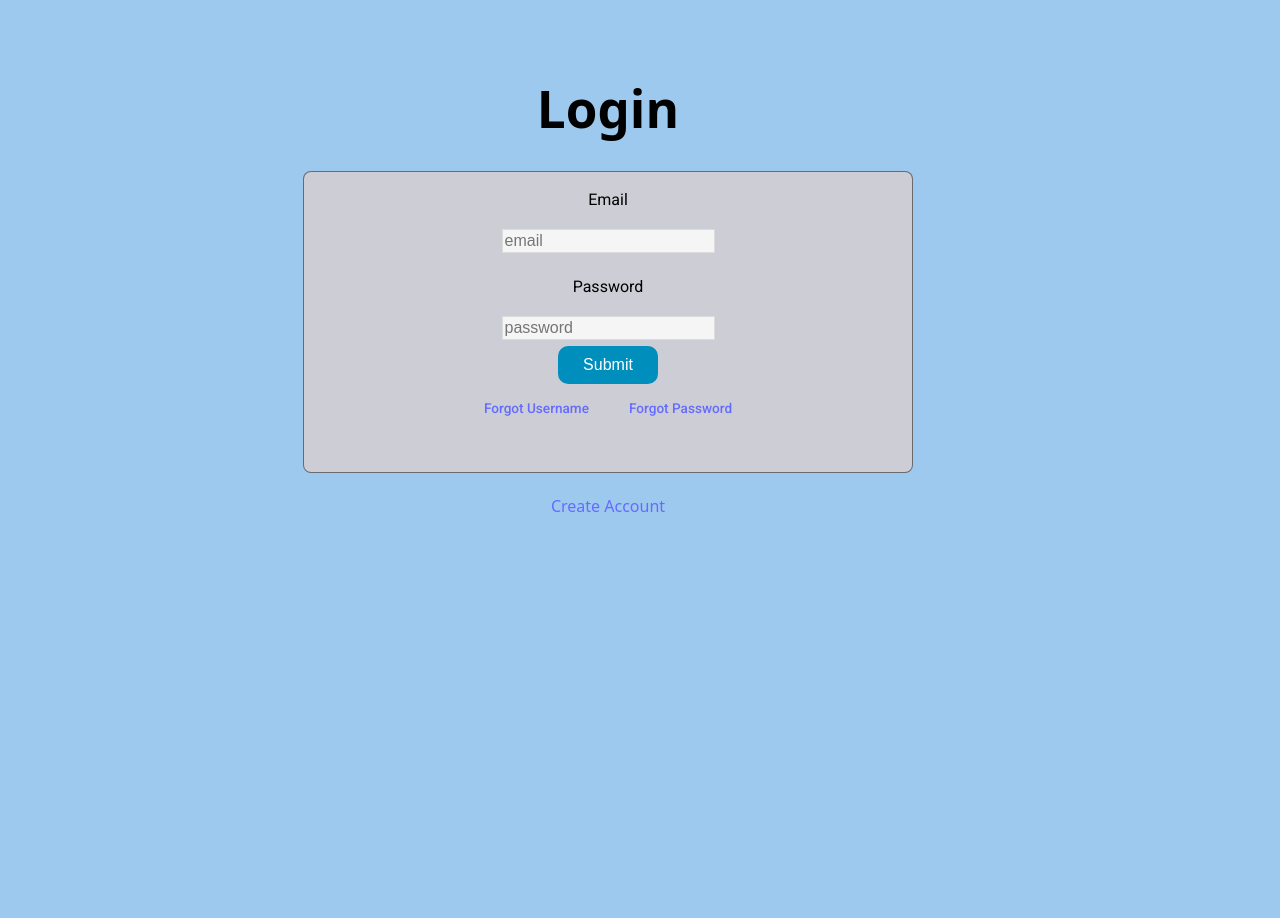
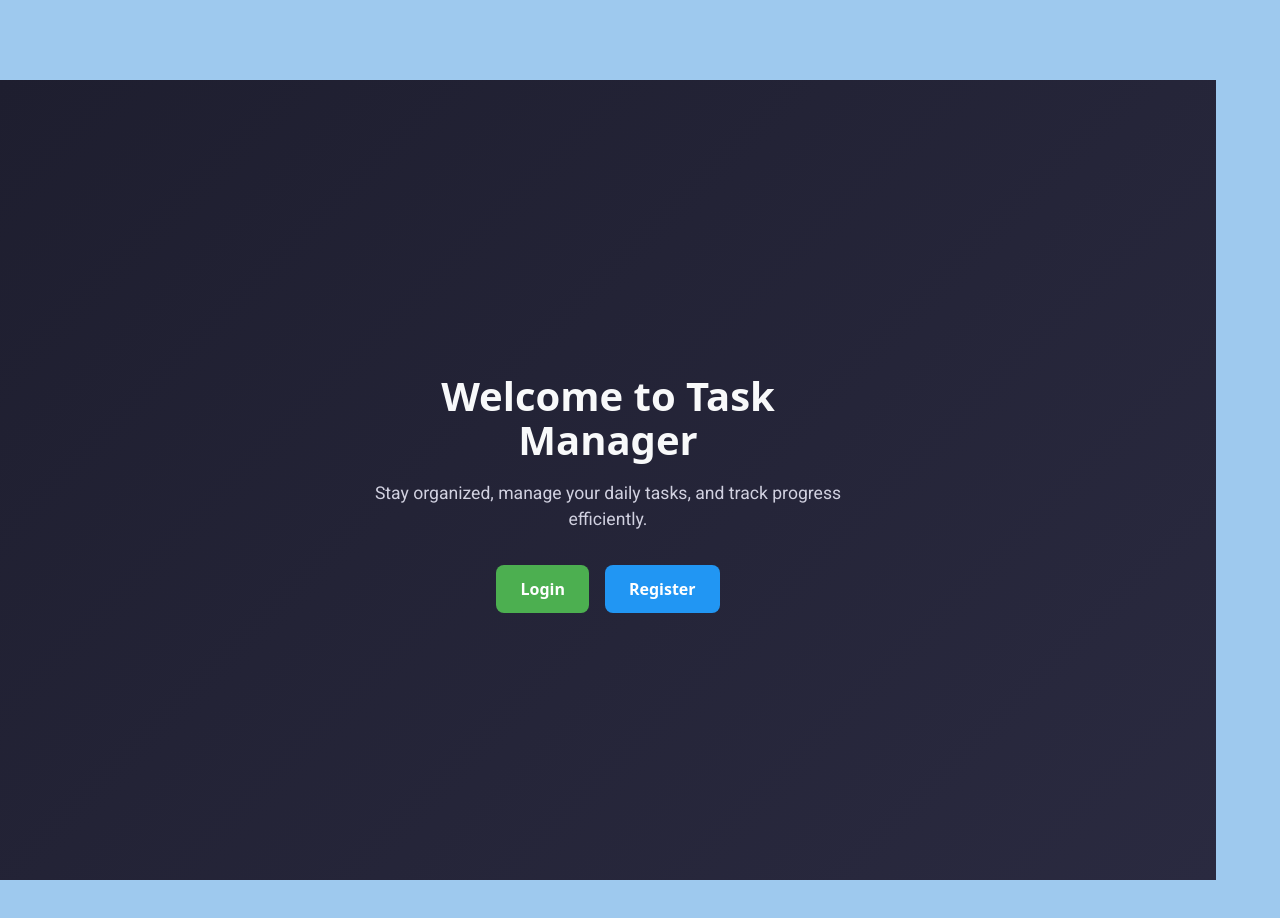
Before and after one commit to Dave8219/my-task-manager-app, a React (Vite) app: page / in a window 1280 px wide. Before the commit this address led to /user/login. Shown: the top 918 px of the page. Built offline with nearby package versions, Linux system fonts and the light colour scheme.

Commit message:
Connected the reset password logic from the frontend to the backend

```diff
--- a/src/App.jsx
+++ b/src/App.jsx
@@ -1,8 +1,10 @@
 import { useState, useContext } from "react";
+import Home from "../src/my-app/Home.jsx";
 import RenderTasksPage from "./my-app/RenderTasksPage.jsx";
 import LoginPage from "./my-app/LoginPage.jsx";
 import CreateAccountPage from "./my-app/CreateAccountPage.jsx";
 import VerifyEmailPage from "./my-app/VerifyEmailPage.jsx";
+import ResetPassword from "./my-app/ResetPassword.jsx";
 import { AuthContext, AuthProvider } from "./my-app/components/AuthContext.jsx";
 import {
   BrowserRouter as Router,
@@ -19,7 +21,7 @@ function App() {
         <div className="container">
           <Routes>
             <Route
-              path="/"
+              path="/tasks"
               element={
                 <RequireAuth>
                   <RenderTasksPage />
@@ -32,6 +34,8 @@ function App() {
               element={<CreateAccountPage />}
             />
             <Route path="/verify" element={<VerifyEmailPage />} />
+            <Route path="/reset-password/:token" element={<ResetPassword />} />
+            <Route path="/" element={<Home />} />
           </Routes>
         </div>
       </Router>
--- /dev/null
+++ b/src/my-app/Home.jsx
@@ -0,0 +1,26 @@
+import { Link } from "react-router-dom";
+import "./Home.css";
+
+function Home() {
+  return (
+    <div className="home-container">
+      <div className="home-content">
+        <h1 className="home-title">Welcome to Task Manager</h1>
+        <p className="home-subtitle">
+          Stay organized, manage your daily tasks, and track progress
+          efficiently.
+        </p>
+        <div className="home-buttons">
+          <Link to="/user/login" className="home-btn login-btn">
+            Login
+          </Link>
+          <Link to="/new-user/create-account" className="home-btn register-btn">
+            Register
+          </Link>
+        </div>
+      </div>
+    </div>
+  );
+}
+
+export default Home;
--- a/src/my-app/LoginPage.jsx
+++ b/src/my-app/LoginPage.jsx
@@ -23,7 +23,7 @@ const LoginPage = () => {
       const token = response.data.token;
       localStorage.setItem("token", token);
       setIsLoggedIn(true);
-      navigate("/", { replace: true });
+      navigate("/tasks", { replace: true });
     } catch (error) {
       // console.log(error, "Login Failed:", error.response?.data || error.message);
       console.error("Login failed:", error.response?.data || error.message);
--- a/src/my-app/RenderTasksPage.jsx
+++ b/src/my-app/RenderTasksPage.jsx
@@ -23,7 +23,7 @@ const RenderTasks = () => {
 
         setPeople(
           response.data.tasks.map((task) => ({
-            id: task._id,
+            _id: task._id,
             name: task.name,
             task: task.task,
             progress: task.progress,
@@ -55,31 +55,62 @@ const RenderTasks = () => {
     setPeople([...people, newPerson]);
   };
 
-  const deletePerson = async (id) => {
+  const deletePerson = async (_id) => {
     try {
-      if (typeof id === "string" && id.length === 24) {
+      if (typeof _id === "string" && _id.length === 24) {
         const token = localStorage.getItem("token");
-        console.log("Deleting person with id:", id);
+        console.log("Deleting person with id:", _id);
 
-        await axios.delete(`http://localhost:3000/tasks/${id}`, {
+        await axios.delete(`http://localhost:3000/tasks/${_id}`, {
           headers: {
             Authorization: `Bearer ${token}`,
           },
         });
       }
-      setPeople(people.filter((person) => person.id !== id));
+      setPeople(people.filter((person) => person._id !== _id));
     } catch (error) {
       console.error(error);
       alert("Failed to delete task. Please try again.");
     }
   };
-
+  /*
   const editPerson = (updatedPerson) => {
     setPeople(
       people.map((person) =>
         person.id === updatedPerson.id ? { ...updatedPerson } : person
       )
     );
+  };
+*/
+
+  const editPerson = async (updatedPerson) => {
+    try {
+      const token = localStorage.getItem("token");
+      // const id = updatedPerson._id; // use _id for backend
+      // Send the updated data to your backend
+      const response = await axios.patch(
+        `http://localhost:3000/tasks/${updatedPerson._id}`,
+        { ...updatedPerson },
+        {
+          headers: {
+            Authorization: `Bearer ${token}`,
+          },
+        }
+      );
+      const updatedTask = response.data.task || response.data;
+      // Update local state with the returned updated task
+      console.log("Updated response:", updatedTask);
+
+      setPeople((prevPeople) =>
+        prevPeople.map((person) =>
+          person._id === updatedPerson._id
+            ? { ...person, ...updatedTask }
+            : person
+        )
+      );
+    } catch (error) {
+      console.error("Error updating person", error);
+    }
   };
 
   return (
--- /dev/null
+++ b/src/my-app/ResetPassword.jsx
@@ -0,0 +1,42 @@
+import { useState } from "react";
+import { useParams, useNavigate } from "react-router-dom";
+import axios from "axios";
+
+const ResetPassword = () => {
+  const { token } = useParams();
+  const navigate = useNavigate();
+  const [password, setPassword] = useState("");
+  const [message, setMessage] = useState("");
+
+  const handleSubmit = async (e) => {
+    e.preventDefault();
+    try {
+      const res = await axios.post(
+        `http://localhost:3000/auth/reset-password/${token}`,
+        { password }
+      );
+      setMessage(res.data.msg);
+      setTimeout(() => navigate("/user/login"), 2000);
+    } catch (error) {
+      setMessage(error.response?.data?.msg || "Something went wrong.");
+    }
+  };
+
+  return (
+    <div>
+      <h2>Reset Password</h2>
+      <form onSubmit={handleSubmit}>
+        <input
+          type="password"
+          placeholder="Enter new password"
+          value={password}
+          onChange={(e) => setPassword(e.target.value)}
+        />
+        <button type="submit">Reset Password</button>
+      </form>
+      {message && <p>{message}</p>}
+    </div>
+  );
+};
+
+export default ResetPassword;
--- a/src/my-app/VerifyEmailPage.jsx
+++ b/src/my-app/VerifyEmailPage.jsx
@@ -1,18 +1,42 @@
 import "./styles/tasks.css";
+import { useState } from "react";
+import axios from "axios";
 
 const VerifyEmail = () => {
+  const [email, setEmail] = useState("");
+  const [message, setMessage] = useState("");
+
+  const handleSubmit = async (e) => {
+    e.preventDefault();
+    try {
+      const res = await axios.post(
+        "http://localhost:3000/auth/forgot-password",
+        { email }
+      );
+      setMessage(res.data.msg);
+    } catch (error) {
+      setMessage(error.response?.data?.msg || "Something went wrong.");
+    }
+  };
+
   return (
     <div>
-      <form>
+      <form onSubmit={handleSubmit}>
         <h1>Verify Email</h1>
         <div>
           <label>Email:</label>
-          <input />
+          <input
+            type="email"
+            placeholder="Enter Your Email"
+            value={email}
+            onChange={(e) => setEmail(e.target.value)}
+          />
         </div>
         <button type="submit" className="submit-btn">
           Submit
         </button>
       </form>
+      {message && <p>{message}</p>}
     </div>
   );
 };
--- /dev/null
+++ b/src/my-app/home.css
@@ -0,0 +1,77 @@
+.home-container {
+  display: flex;
+  justify-content: center;
+  align-items: center;
+  height: 100vh;
+  background: linear-gradient(135deg, #1e1e2f, #2a2a40);
+  color: white;
+  text-align: center;
+  padding: 0 1rem;
+}
+
+.home-content {
+  max-width: 500px;
+}
+
+.home-title {
+  font-size: 2.5rem;
+  margin-bottom: 1rem;
+  color: #f8f9fa;
+}
+
+.home-subtitle {
+  font-size: 1.1rem;
+  margin-bottom: 2rem;
+  color: #d1d1e0;
+}
+
+.home-buttons {
+  display: flex;
+  justify-content: center;
+  gap: 1rem;
+}
+
+.home-btn {
+  padding: 0.75rem 1.5rem;
+  border-radius: 8px;
+  text-decoration: none;
+  font-weight: 600;
+  transition: background 0.3s ease;
+}
+
+.login-btn {
+  background-color: #4caf50;
+  color: white;
+}
+
+.login-btn:hover {
+  background-color: #43a047;
+}
+
+.register-btn {
+  background-color: #2196f3;
+  color: white;
+}
+
+.register-btn:hover {
+  background-color: #1e88e5;
+}
+
+/* Responsive Design */
+@media (max-width: 600px) {
+  .home-title {
+    font-size: 2rem;
+  }
+
+  .home-subtitle {
+    font-size: 1rem;
+  }
+
+  .home-buttons {
+    flex-direction: column;
+  }
+
+  .home-btn {
+    width: 100%;
+  }
+}
--- a/src/my-app/styles/login-page.css
+++ b/src/my-app/styles/login-page.css
@@ -40,6 +40,7 @@ p {
   padding: 10px;
   width: 100px;
   border-radius: 10px;
+  cursor: pointer;
 }
 
 .username {
--- a/src/my-app/styles/tasks.css
+++ b/src/my-app/styles/tasks.css
@@ -61,6 +61,7 @@ input::placeholder {
 .grid-container {
   background-color: white;
   display: grid;
+
   grid-template-columns: repeat(3, 1fr);
   border: solid black 1px;
   grid-auto-rows: 40px;
```
Also changed, not shown: src/my-app/components/Tasks.jsx (+29 -9 lines), 2 other files (tests, documents, lock files or other folders).
